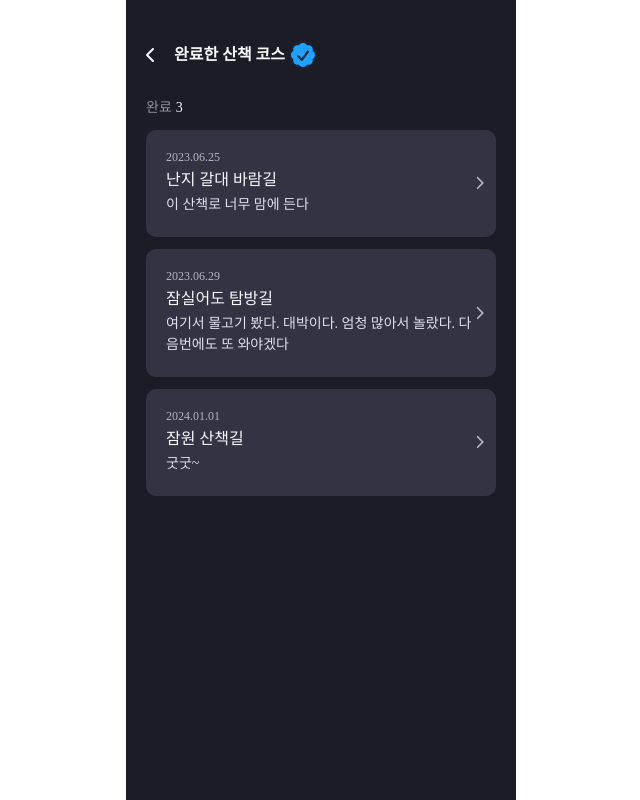
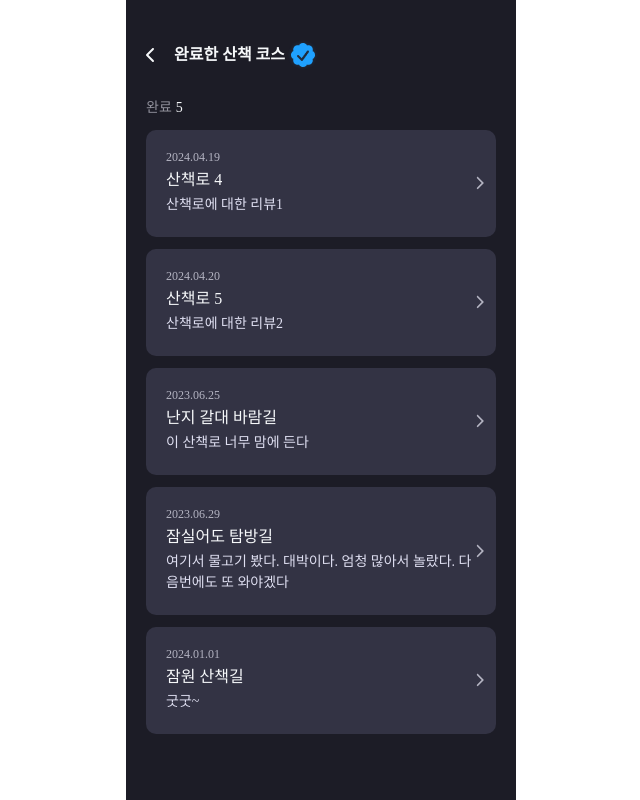
Before and after one commit to seoul-night/ddubam-client, a React (Create React App) app: page /finished in a window 1280 px wide. Shown: the whole page, without its empty margins (319-959 px from the left). Built offline with nearby package versions, Linux system fonts and the light colour scheme.

Commit message:
[Feat] 완료코스 매핑
api명세서 따라 더미데이터 만들고 매핑하여 화면에 탭 표시

```diff
--- a/src/components/PathTab.jsx
+++ b/src/components/PathTab.jsx
@@ -32,7 +32,7 @@ const Desc = styled.h4`
   line-height: 21px;
   margin-bottom: 4px;
 `;
-const PathTab = ({ date, title, description }) => {
+const PathTab = ({ walkedDay, trailid, title, review }) => {
   return (
     <Tab>
       <Link>
@@ -46,9 +46,9 @@ const PathTab = ({ date, title, description }) => {
           }}
         >
           <div>
-            <Date>{date}</Date>
+            <Date>{walkedDay}</Date>
             <Title>{title}</Title>
-            <Desc>{description}</Desc>
+            <Desc>{review}</Desc>
           </div>
           <div>
             <FontAwesomeIcon
--- a/src/pages/FinishedPath.jsx
+++ b/src/pages/FinishedPath.jsx
@@ -31,15 +31,46 @@ const FinishWrap = styled.div`
 
 const PathList = styled.ul``;
 const FinishedPath = ({ finishCnt }) => {
+  const dummyDatas = [
+    {
+      date: "2024.04.19",
+      title: "산책로 4", // API에서는 산책로의 ID만 제공되므로 예제 목적으로 "산책로 {ID}" 형태로 제목을 생성했습니다.
+      review: "산책로에 대한 리뷰1", // API 응답의 review 필드를 사용
+    },
+    {
+      date: "2024.04.20",
+      title: "산책로 5",
+      review: "산책로에 대한 리뷰2",
+    },
+    {
+      date: "2023.06.25",
+      title: "난지 갈대 바람길",
+      review: "이 산책로 너무 맘에 든다",
+    },
+    {
+      date: "2023.06.29",
+      title: "잠실어도 탐방길",
+      review:
+        "여기서 물고기 봤다. 대박이다. 엄청 많아서 놀랐다. 다음번에도 또 와야겠다",
+    },
+    {
+      date: "2024.01.01",
+      title: "잠원 산책길",
+      review: "굿굿~",
+    },
+  ];
+
+  const pathCnt = dummyDatas.length;
+
   return (
     <HomeWrapper className="FinishedPath">
       <Header headerText={"완료한 산책 코스"} icon={complete}></Header>
       <FinishWrap>
         <Finish>완료</Finish>
-        <Finish style={{ color: "#F6F8FA" }}>{(finishCnt = 3)}</Finish>
+        <Finish style={{ color: "#F6F8FA" }}>{pathCnt}</Finish>
       </FinishWrap>
       <PathList>
-        <PathTab
+        {/* <PathTab
           date={"2023.06.25"}
           title={"난지 갈대 바람길"}
           description={"이 산책로 너무 맘에 든다"}
@@ -55,7 +86,16 @@ const FinishedPath = ({ finishCnt }) => {
           date={"2024.01.01"}
           title={"잠원 산책길"}
           description={"굿굿~"}
-        />
+        /> */}
+        {dummyDatas.map((data) => {
+          return (
+            <PathTab
+              walkedDay={data.date}
+              title={data.title}
+              review={data.review}
+            />
+          );
+        })}
       </PathList>
     </HomeWrapper>
   );
```
